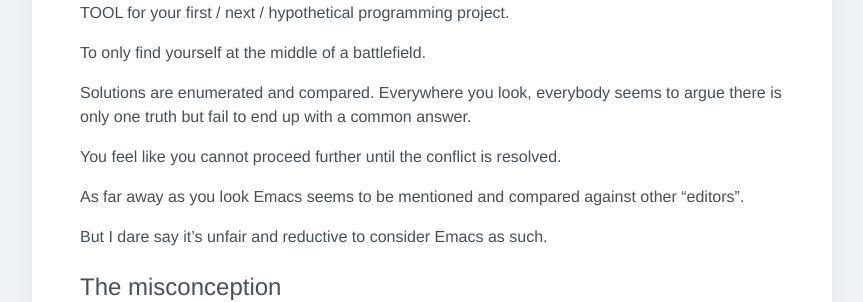
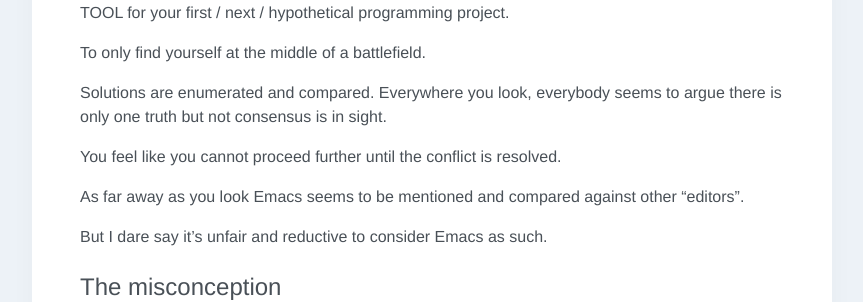
Before and after one commit to p3r7/blog, a Jekyll site: the page built from _posts/2020-01-12-emacs-is-no-editor.md, in a window 1280 px wide and 900 px high, scrolled down 617 px. Shown: the part 176-478 px from the top of the window, without its empty margins (208-1071 px from the left). Built offline with Jekyll 4.4.1, drawn with Linux system fonts in a browser that asks for light colours; some web fonts are replaced.

Commit message:
Better wording

```diff
--- a/_posts/2020-01-12-emacs-is-no-editor.md
+++ b/_posts/2020-01-12-emacs-is-no-editor.md
@@ -17,7 +17,7 @@
 
 To only find yourself at the middle of a battlefield.
 
-Solutions are enumerated and compared. Everywhere you look, everybody seems to argue there is only one truth but fail to end up with a common answer.
+Solutions are enumerated and compared. Everywhere you look, everybody seems to argue there is only one truth but not consensus is in sight.
 
 You feel like you cannot proceed further until the conflict is resolved.
 
```
